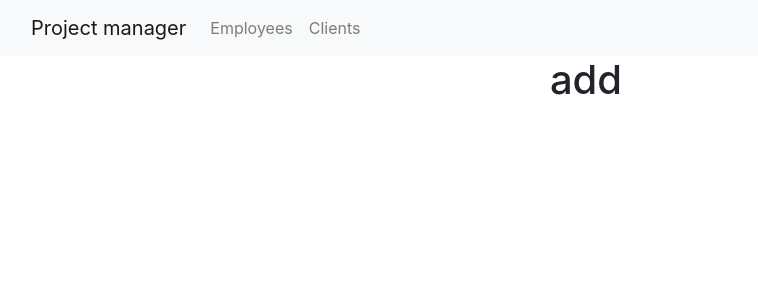
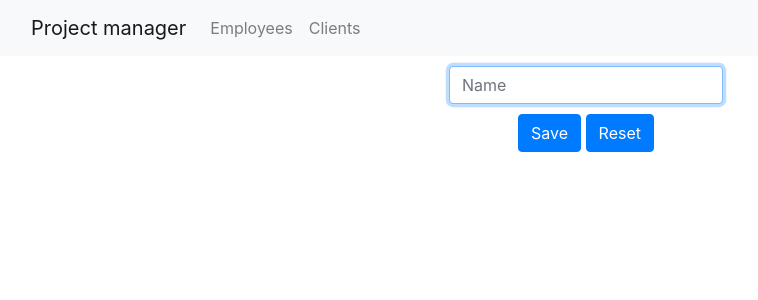
Before and after one commit to jst174/project-manager_frontend, a React (Create React App) app: page /clients/new in a window 1280 px wide. Shown: the top 300 px of the page, without its empty margins (54-812 px from the left). Built offline with nearby package versions, Linux system fonts and the light colour scheme.

Commit message:
add new client creation

```diff
--- a/src/components/clientEntity/AddClient.jsx
+++ b/src/components/clientEntity/AddClient.jsx
@@ -1,9 +1,60 @@
 import { useState } from "react";
+import { Form, Button, Container } from "react-bootstrap";
+import { useNavigate } from "react-router-dom";
+import ClientService from "../../services/ClientService";
 
 const AddClient = () => {
-  const [client, setClient] = useState({});
+  const [client, setClient] = useState({ id: "", name: "" });
+  const navigate = useNavigate();
 
-  return <h1>add</h1>;
+  function handleFormSubmit(e) {
+    e.preventDefault();
+  }
+
+  function handleInputChange(e, name) {
+    setClient({ ...client, [name]: e.target.value });
+  }
+
+  const saveClient = async () => {
+    await ClientService.addClient(client)
+      .then((response) => {
+        navigate("/clients");
+      })
+      .catch((error) => console.log(error));
+  };
+
+  const reset = (e) => {
+    e.preventDefault();
+    setClient({ id: "", name: "" });
+  };
+
+  return (
+    <Container>
+      <Form
+        className="row h-100 justify-content-center align-items-center"
+        onSubmit={handleFormSubmit}
+      >
+        <Form.Group>
+          <Form.Control
+            style={{ marginTop: "10px" }}
+            type="text"
+            placeholder="Name"
+            autoFocus
+            value={client.name}
+            onChange={(event) => handleInputChange(event, "name")}
+          />
+        </Form.Group>
+      </Form>
+      <div className="mb-2" style={{ marginTop: "10px" }}>
+        <Button variant="primary" onClick={saveClient}>
+          Save
+        </Button>{" "}
+        <Button variant="primary" onClick={reset}>
+          Reset
+        </Button>
+      </div>
+    </Container>
+  );
 };
 
 export default AddClient;
--- a/src/components/clientEntity/ClientList.jsx
+++ b/src/components/clientEntity/ClientList.jsx
@@ -18,6 +18,7 @@ const ClientList = () => {
     };
     fetchData();
   }, []);
+
   return (
     <Container>
       <Button
```
Also changed, not shown: src/components/employeeEntity/EditEmployee.jsx (+0 -9 lines).
